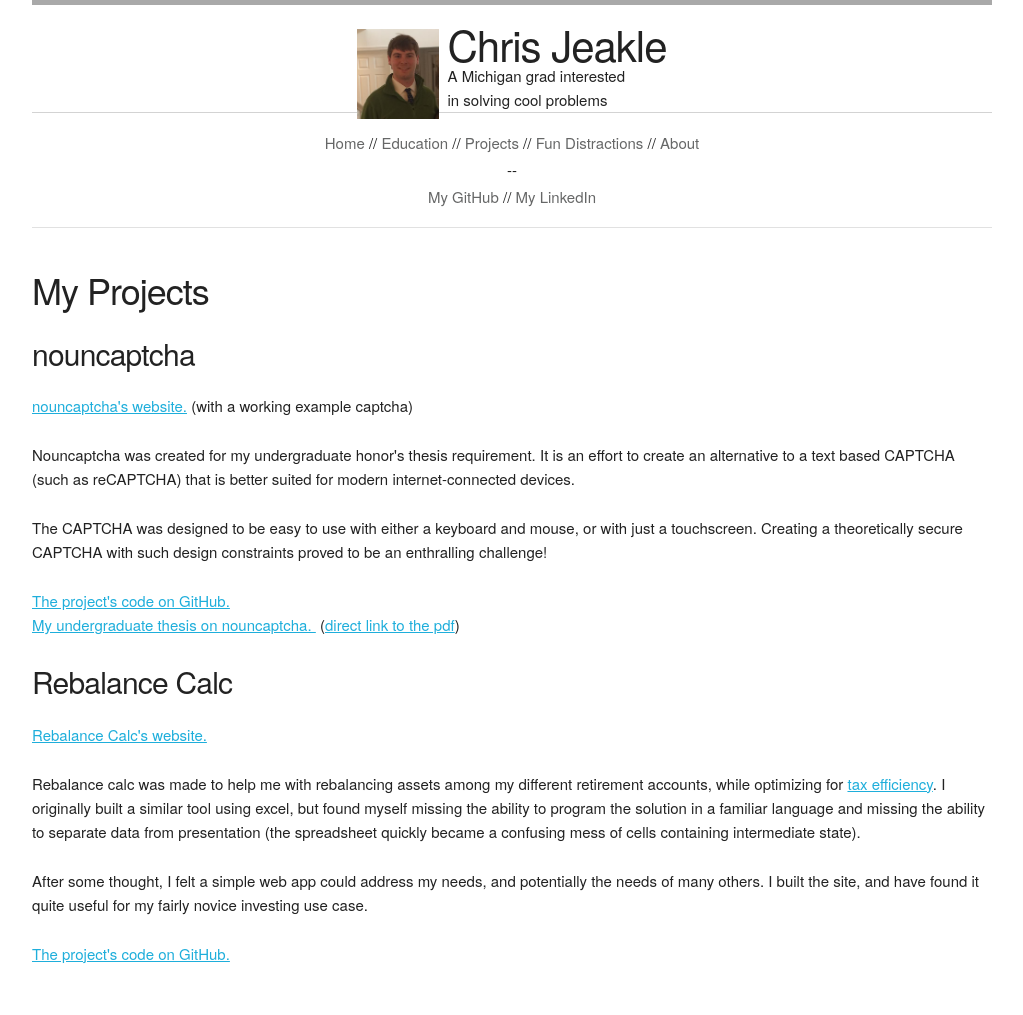
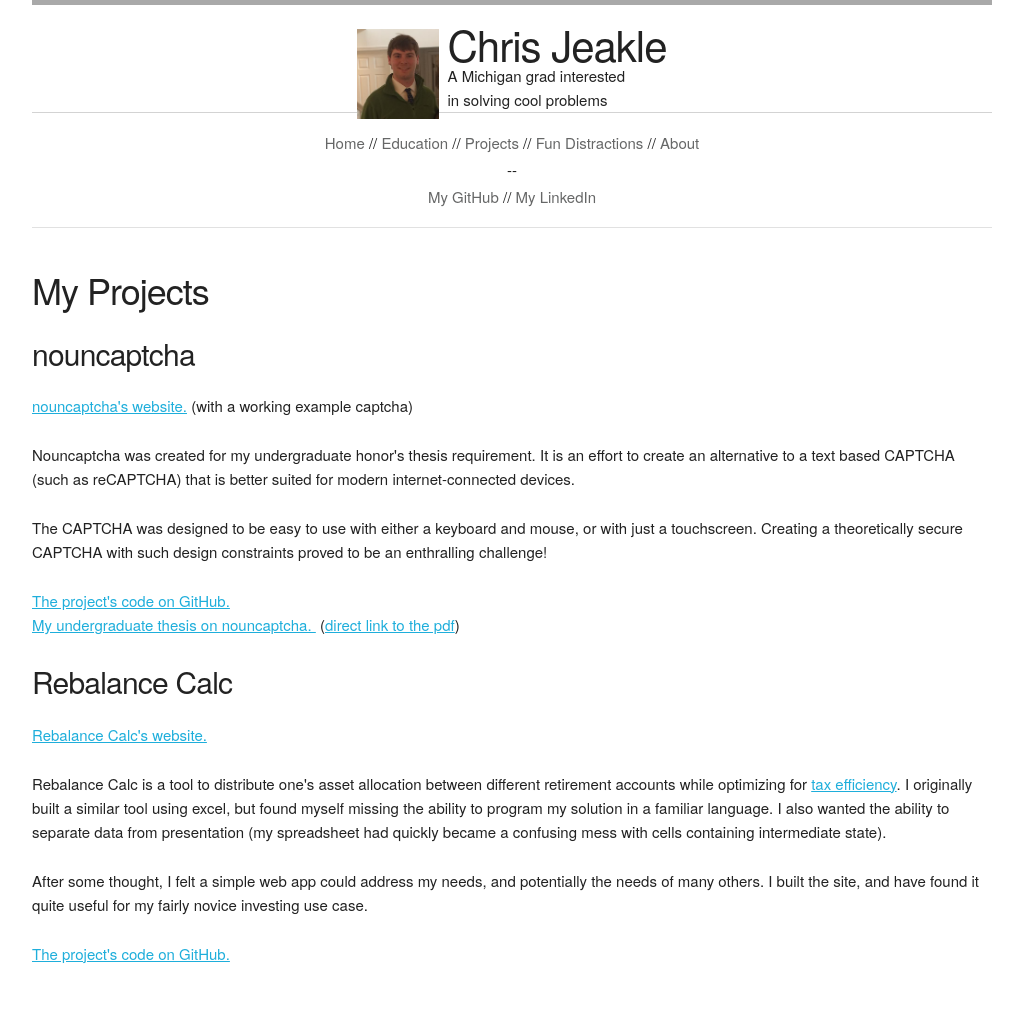
Before and after one commit to cjjeakle/cjjeakle.github.io, a Jekyll site: the page built from projects/index.html, in a window 1280 px wide. Shown: the whole page, without its empty margins (128-1151 px from the left). Built offline with Jekyll 4.4.1, drawn with Linux system fonts in a browser that asks for light colours; nearby versions of some CDN libraries.

Commit message:
Significantly improved the grammar in the Rebalance Calc project description.

```diff
--- a/projects/index.html
+++ b/projects/index.html
@@ -35,7 +35,7 @@ layout: default
       </p>
 
       <p>
-        Rebalance calc was made to help me with rebalancing assets among my different retirement accounts, while optimizing for <a href="https://www.bogleheads.org/wiki/Principles_of_tax-efficient_fund_placement">tax efficiency</a>. I originally built a similar tool using excel, but found myself missing the ability to program the solution in a familiar language and missing the ability to separate data from presentation (the spreadsheet quickly became a confusing mess of cells containing intermediate state).
+        Rebalance Calc is a tool to distribute one's asset allocation between different retirement accounts while optimizing for <a href="https://www.bogleheads.org/wiki/Principles_of_tax-efficient_fund_placement">tax efficiency</a>. I originally built a similar tool using excel, but found myself missing the ability to program my solution in a familiar language. I also wanted the ability to separate data from presentation (my spreadsheet had quickly became a confusing mess with cells containing intermediate state).
       </p>
       <p>
         After some thought, I felt a simple web app could address my needs, and potentially the needs of many others. I built the site, and have found it quite useful for my fairly novice investing use case.
```
